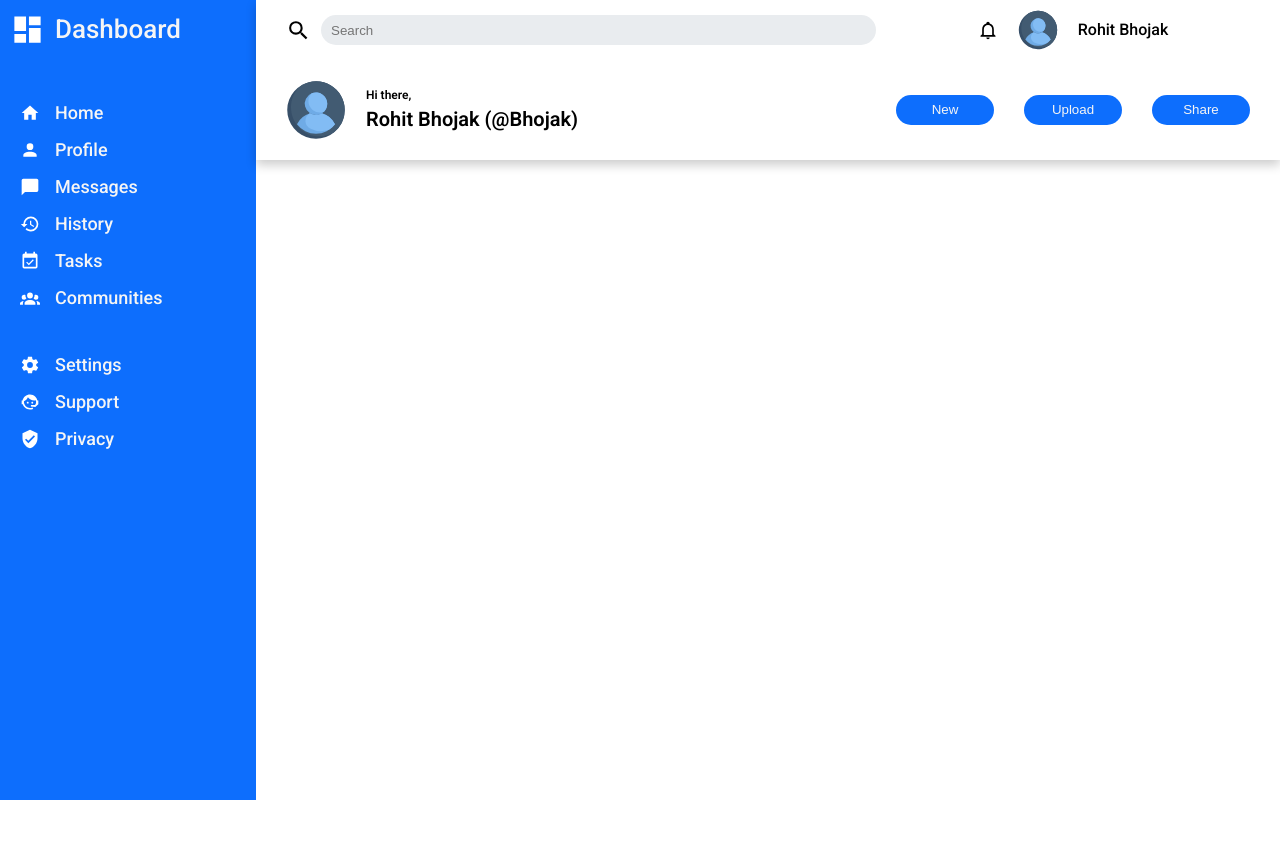
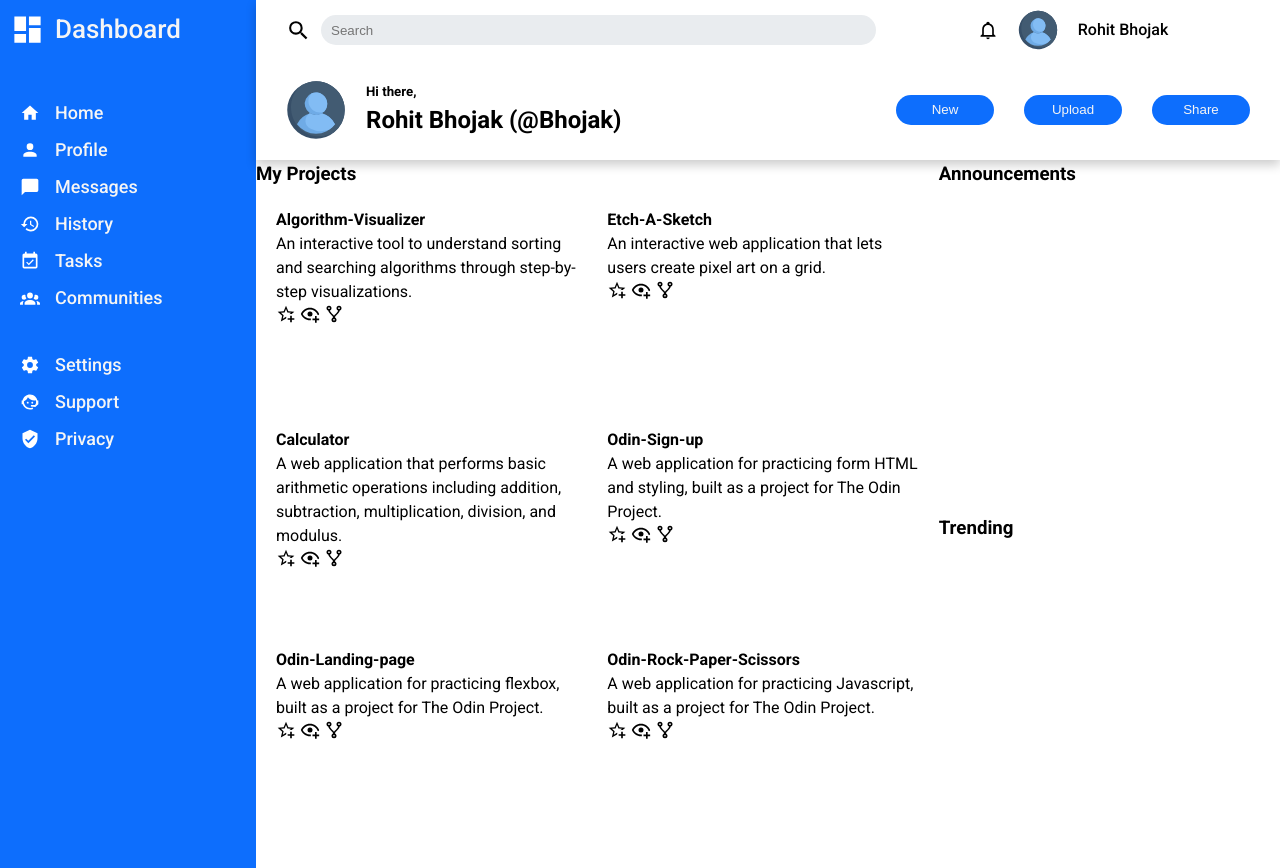
Before and after one commit to RohitBhojak/odin-dashboard, a plain HTML site: page index.html in a window 1280 px wide. Before the commit the page ends 800 px from the top, so only its background shows below. Drawn offline with Linux system fonts and the light colour scheme.

Commit message:
Add cards

```diff
--- a/index.html
+++ b/index.html
@@ -7,11 +7,17 @@
     <link href="style.css" rel="stylesheet">
 </head>
 <body>
+
+    <!-- sidebar -->
     <div class="sidebar">
+
+        <!-- logo -->
         <div class="logo">
             <img src="./assets/view-dashboard.svg" alt="Dashboard-logo" height="35px" width="35px">
             Dashboard
         </div>
+
+        <!-- nav -->
         <div class="nav">
             <ul>
                 <li>
@@ -41,6 +47,7 @@
             </ul>
         </div>
 
+        <!-- branding -->
         <div class="branding">
             <ul>
                 <li>
@@ -58,7 +65,10 @@
             </ul>
         </div>
     </div>
+
+    <!-- header -->
     <div class="header">
+
         <div class="search">
             <img src="./assets/magnify.svg" height="25px" width="25px">
             <input type="text" name="search" id="search-bar" placeholder="Search">
@@ -71,8 +81,8 @@
         <div class="user-info">
             <img src="./assets/user.svg" height="60px" width="60px">
             <div class="text">
-                <p class="greet">Hi there,</p>
-                <p>Rohit Bhojak (@Bhojak)</p>
+                <h5>Hi there,</h5>
+                <h2>Rohit Bhojak (@Bhojak)</h2>
             </div>
         </div>
         <div class="action">
@@ -81,6 +91,83 @@
             <button>Share</button>
         </div>
     </div>
-    <div class="content"></div>
+
+    <!-- content -->
+    <div class="content">
+
+        <!-- project section -->
+        <div class="projects">
+            <h3>My Projects</h3>
+            <div class="cards">
+
+                <div class="card">
+                    <h4>Algorithm-Visualizer</h4>
+                    <p>An interactive tool to understand sorting and searching algorithms through step-by-step visualizations.</p>
+                    <div class="options">
+                        <img src="./assets/star-plus-outline.svg" height="20px" width="20px">
+                        <img src="./assets/eye-plus-outline.svg" height="20px" width="20px">
+                        <img src="./assets/source-fork.svg" height="20px" width="20px">
+                    </div>
+                </div>
+
+                <div class="card">
+                    <h4>Etch-A-Sketch</h4>
+                    <p>An interactive web application that lets users create pixel art on a grid.</p>
+                    <div class="options">
+                        <img src="./assets/star-plus-outline.svg" height="20px" width="20px">
+                        <img src="./assets/eye-plus-outline.svg" height="20px" width="20px">
+                        <img src="./assets/source-fork.svg" height="20px" width="20px">
+                    </div>
+                </div>
+
+                <div class="card">
+                    <h4>Calculator</h4>
+                    <p>A web application that performs basic arithmetic operations including addition, subtraction, multiplication,
+                        division, and modulus.</p>
+                    <div class="options">
+                        <img src="./assets/star-plus-outline.svg" height="20px" width="20px">
+                        <img src="./assets/eye-plus-outline.svg" height="20px" width="20px">
+                        <img src="./assets/source-fork.svg" height="20px" width="20px">
+                    </div>
+                </div>
+
+                <div class="card">
+                    <h4>Odin-Sign-up</h4>
+                    <p>A web application for practicing form HTML and styling, built as a project for The Odin Project.</p>
+                    <div class="options">
+                        <img src="./assets/star-plus-outline.svg" height="20px" width="20px">
+                        <img src="./assets/eye-plus-outline.svg" height="20px" width="20px">
+                        <img src="./assets/source-fork.svg" height="20px" width="20px">
+                    </div>
+                </div>
+
+                <div class="card">
+                    <h4>Odin-Landing-page</h4>
+                    <p>A web application for practicing flexbox, built as a project for The Odin Project.</p>
+                    <div class="options">
+                        <img src="./assets/star-plus-outline.svg" height="20px" width="20px">
+                        <img src="./assets/eye-plus-outline.svg" height="20px" width="20px">
+                        <img src="./assets/source-fork.svg" height="20px" width="20px">
+                    </div>
+                </div>
+
+                <div class="card">
+                    <h4>Odin-Rock-Paper-Scissors</h4>
+                    <p>A web application for practicing Javascript, built as a project for The Odin Project.</p>
+                    <div class="options">
+                        <img src="./assets/star-plus-outline.svg" height="20px" width="20px">
+                        <img src="./assets/eye-plus-outline.svg" height="20px" width="20px">
+                        <img src="./assets/source-fork.svg" height="20px" width="20px">
+                    </div>
+                </div>
+            </div>
+        </div>
+        <div class="announcements">
+            <h3>Announcements</h3>
+        </div>
+        <div class="trending">
+            <h3>Trending</h3>
+        </div>
+    </div>
 </body>
 </html>
--- a/style.css
+++ b/style.css
@@ -20,8 +20,7 @@ body {
     font-family: 'Roboto', sans-serif;
     display: grid;
     grid-template-columns: 1fr 4fr;
-    grid-template-rows: 1fr 4fr;
-    height: 100vh;
+    grid-template-rows: repeat(auto-fit, minmax(100px, 1fr));
     font-size: 1.6rem;
 }
 
@@ -102,12 +101,6 @@ body {
 .user-info .text {
     display: flex;
     flex-direction: column;
-    font-size: 2rem;
-    font-weight: 600;
-}
-
-.greet {
-    font-size: 1.2rem;
 }
 
 .action {
@@ -126,3 +119,22 @@ body {
     border-radius: 25px;
     height: 30px;
 }
+
+/* content */
+.content {
+    display: grid;
+    grid-template-columns: 2fr 1fr;
+    grid-template-rows: 1fr 1fr;
+}
+
+.projects {
+    grid-row: span 2;
+}
+
+.cards {
+    display: grid;
+    grid-template-columns: repeat(auto-fit, minmax(250px, 1fr));
+    grid-auto-rows: 200px;
+    gap: 20px;
+    padding: 20px;
+}
```
Also changed, not shown: assets/eye-plus-outline.svg (added), assets/source-fork.svg (added), assets/source-merge.svg (added), assets/star-plus-outline.svg (added), assets/weather-night.svg (added), assets/weather-sunny.svg (added).
